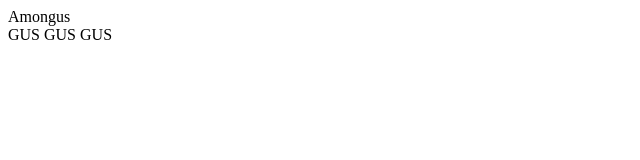
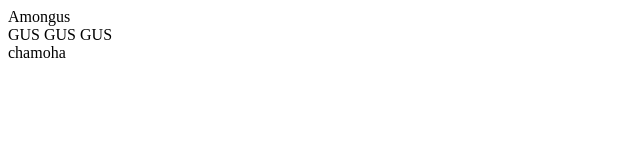
Before and after one commit to Artimanul/gitTest, a plain HTML site: page index.html in a window 1280 px wide. Shown: the full height of the page, 0-640 px from the left. Drawn offline with Linux system fonts and the light colour scheme.

Commit message:
added chmohu

```diff
--- a/index.html
+++ b/index.html
@@ -1,2 +1,3 @@
 <div>Amongus</div>
 <div>GUS GUS GUS</div>
+<div>chamoha</div>
```
